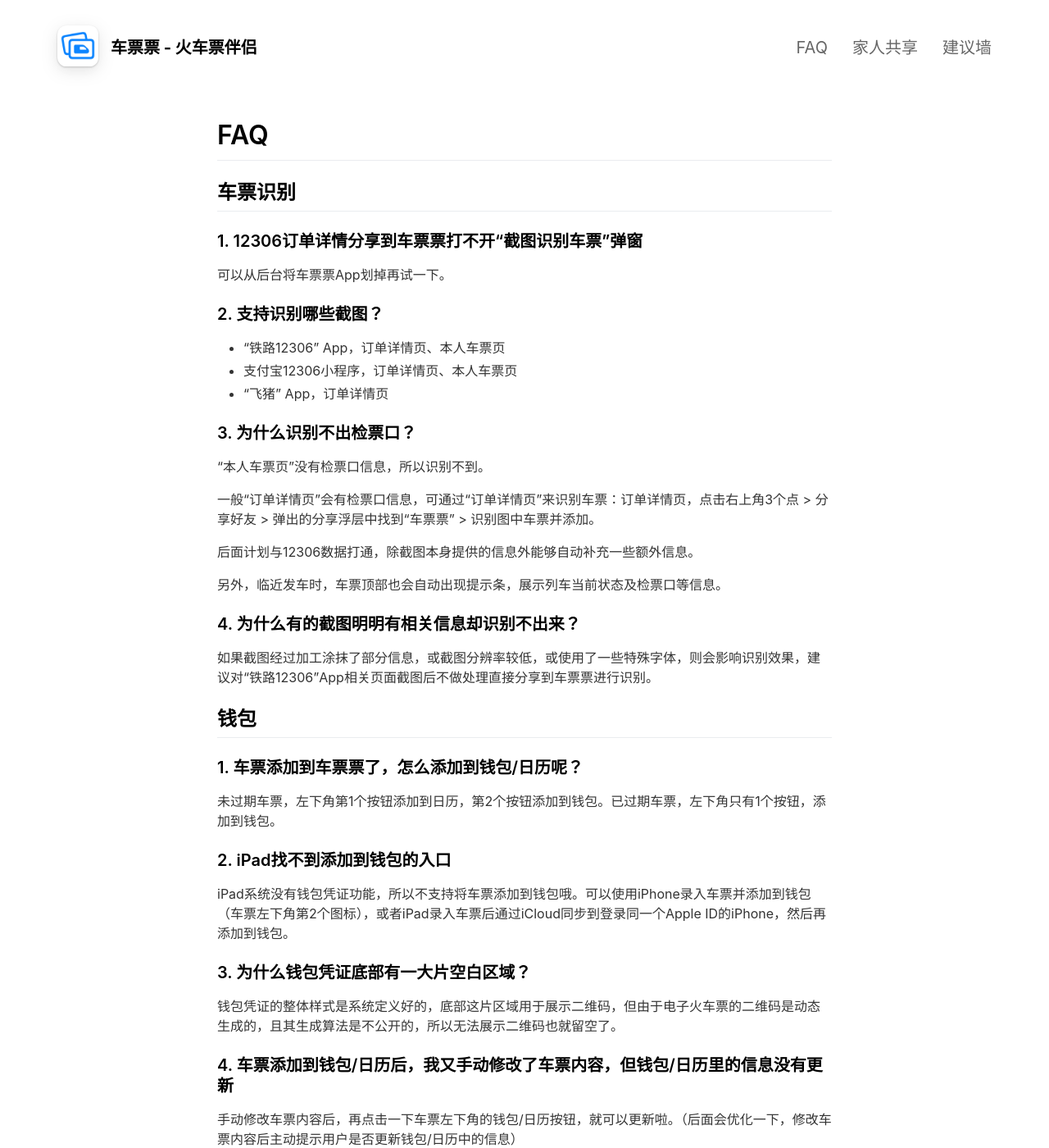
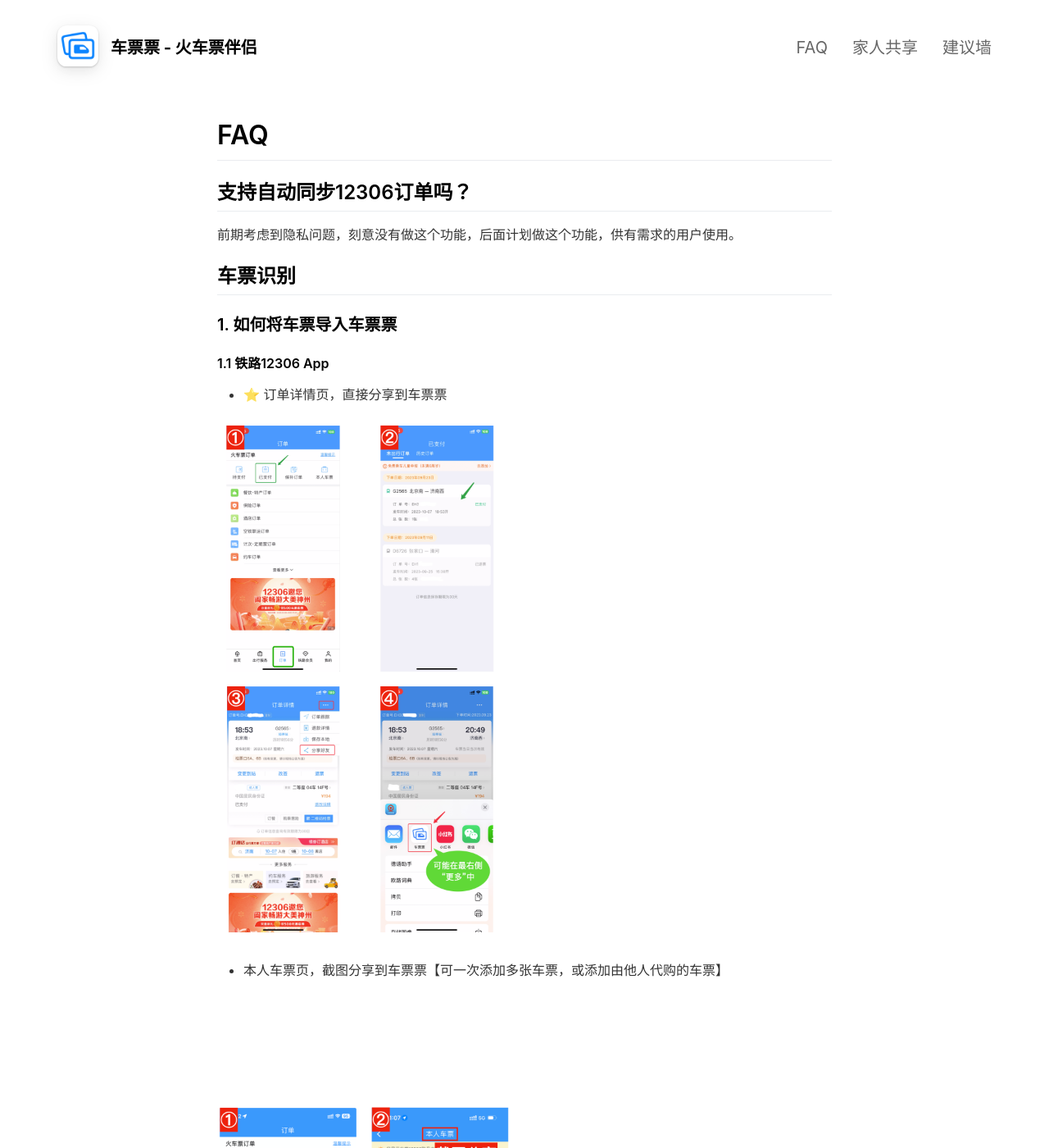
Before and after one commit to app-thedafeige/cpp, a Jekyll site: the page built from _pages/faq.md, in a window 1280 px wide and 1400 px high. Shown: the whole window at 82% size. Built offline with Jekyll 4.4.1, drawn with Linux system fonts in a browser that asks for light colours; nearby versions of some CDN libraries; some of the changed text lies outside the part shown.

Commit message:
更新changelog、家人贡献、faq、建议墙

```diff
--- a/_pages/faq.md
+++ b/_pages/faq.md
@@ -7,17 +7,42 @@ order: 1
 
 # FAQ
 
+## 支持自动同步12306订单吗？
+
+前期考虑到隐私问题，刻意没有做这个功能，后面计划做这个功能，供有需求的用户使用。
+
 ## 车票识别
 
-### 1. 12306订单详情分享到车票票打不开“截图识别车票”弹窗
+### 1. 如何将车票导入车票票
+
+#### 1.1 铁路12306 App
+
+* ⭐️ 订单详情页，直接分享到车票票
+
+<img src="../assets/ticket-to-cpp-1.png" width="360" height="640"/>
+
+* 本人车票页，截图分享到车票票【可一次添加多张车票，或添加由他人代购的车票】
+
+<img src="../assets/ticket-to-cpp-2.png" width="360" height="640"/>
+
+#### 1.2 支付宝12306小程序
+
+* 订单详情页，截图分享到车票票
+* 本人车票页，截图分享到车票票【可一次添加多张车票，或添加由他人代购的车票】
+
+<img src="../assets/ticket-to-cpp-3.png" width="360" height="640"/>
+
+#### 1.3 飞猪 App
+
+* 订单详情页，截图分享到车票票
+
+<img src="../assets/ticket-to-cpp-4.png" width="360" height="640"/>
+
+### 2. 12306订单详情分享到车票票打不开“截图识别车票”弹窗
+
+一般TestFlight包与正式版之间切换使用时会出现这种情况。
 
 可以从后台将车票票App划掉再试一下。
-
-### 2. 支持识别哪些截图？
-
-* “铁路12306” App，订单详情页、本人车票页
-* 支付宝12306小程序，订单详情页、本人车票页
-* “飞猪” App，订单详情页
 
 ### 3. 为什么识别不出检票口？
 
@@ -68,9 +93,3 @@ iPad系统没有钱包凭证功能，所以不支持将车票添加到钱包哦
 车票票、日历会在发车前3小时提醒用户，钱包会基于发车时间、所在位置在合适的时机提醒用户。
 
 如果添加车票时距离发车时间已经不足3小时，那么日历就不会再提醒用户，但车票票会在添加成功后立即提醒用户。
-
-## 锁屏实时活动、灵动岛
-
-### 1. 支持锁屏实时活动和灵动岛吗？
-
-正在开发，敬请期待哦。
```
Also changed, not shown: _pages/changelog.md (+7 -0 lines), _pages/familysharing.md (+7 -5 lines), _pages/suggestionwall.md (+5 -5 lines), assets/ticket-to-cpp-1.png (added), assets/ticket-to-cpp-2.png (added), assets/ticket-to-cpp-3.png (added), assets/ticket-to-cpp-4.png (added).
